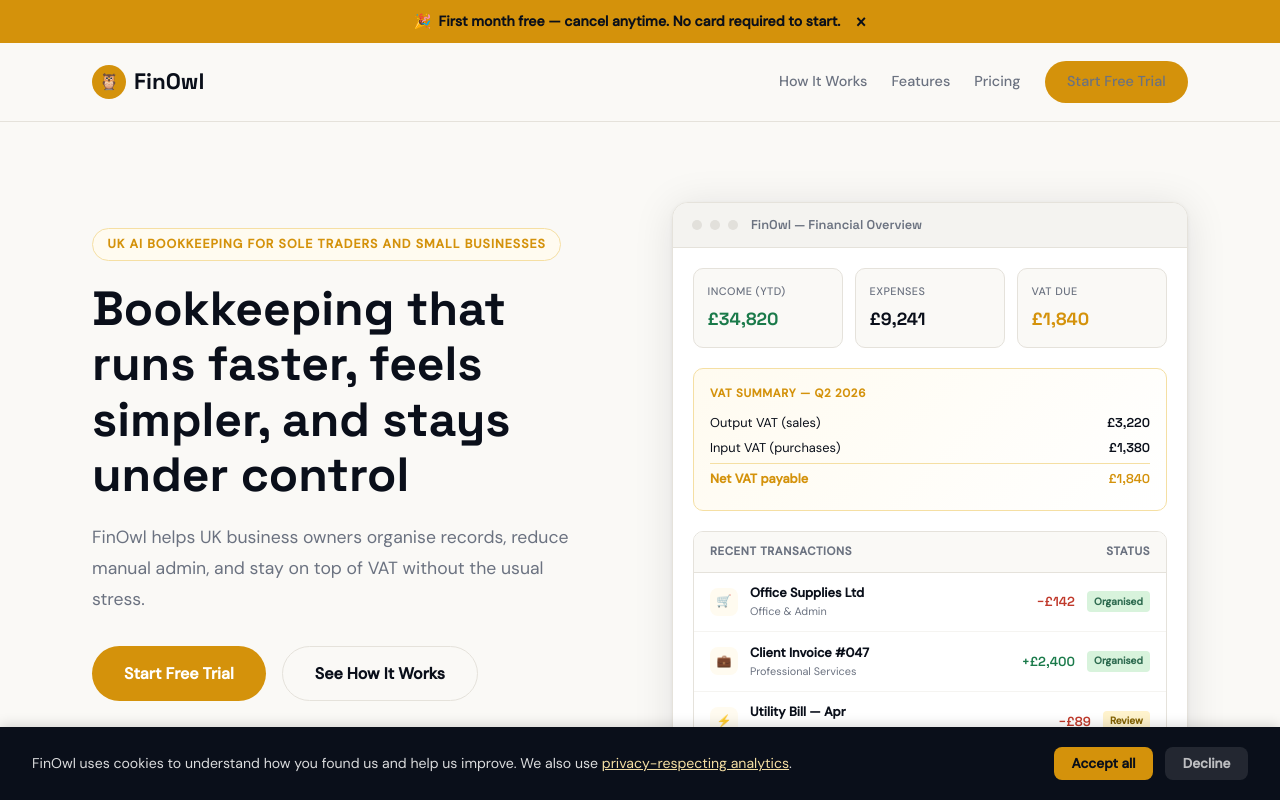
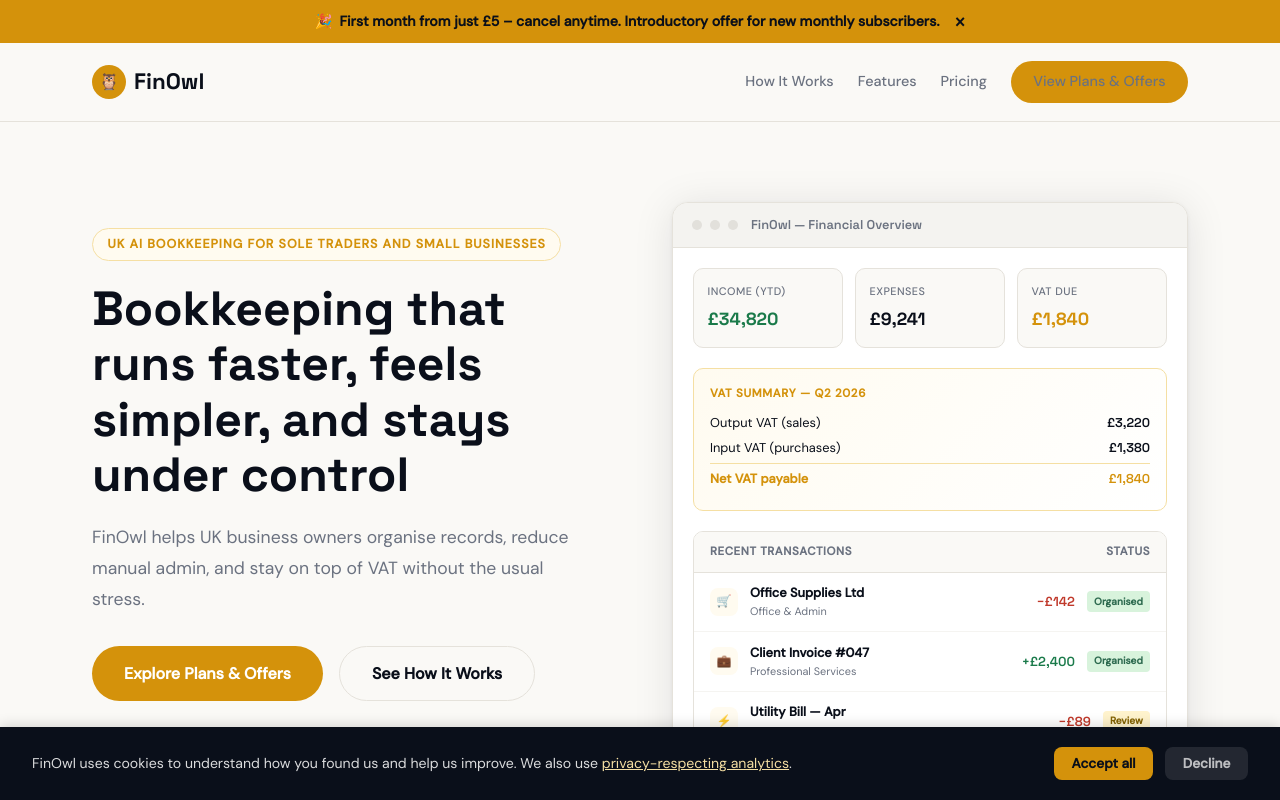
Before and after one commit to FinOwlUK/finowl, a website: page public/index.html in a window 1280 px wide. Shown: the top 800 px of the page. Drawn offline with Linux system fonts and the light colour scheme.

Commit message:
Update homepage messaging for paid introductory offer

```diff
--- a/public/index.html
+++ b/public/index.html
@@ -1598,7 +1598,7 @@
 
     <!-- ── Top Banner ──────────────────────────────────────── -->
     <div id="beta-banner" style="background: var(--amber); color: var(--ink); padding: 0.65rem 2rem; text-align: center; font-size: 0.88rem; font-weight: 600; position: relative; z-index: 100;">
-        <span>🎉 &nbsp;<strong>First month free — cancel anytime.</strong> No card required to start.</span>
+        <span>🎉 &nbsp;<strong>First month from just £5 – cancel anytime.</strong> Introductory offer for new monthly subscribers.</span>
         <button id="beta-banner-close" onclick="document.getElementById('beta-banner').style.display='none'" style="background:none; border:none; font-size:1.1rem; cursor:pointer; color:var(--ink); margin-left:0.75rem; padding:0; line-height:1; vertical-align:middle; font-weight:700;" aria-label="Dismiss">&times;</button>
     </div>
 
@@ -1613,7 +1613,7 @@
                 <a href="#how-it-works" class="nav-link-hide">How It Works</a>
                 <a href="#features" class="nav-link-hide">Features</a>
                 <a href="#pricing">Pricing</a>
-                <a href="/login" class="btn btn-primary">Start Free Trial</a>
+                <a href="#pricing" class="btn btn-primary">View Plans & Offers</a>
             </div>
         </nav>
     </div>
@@ -1630,7 +1630,7 @@
                     <p class="hero-subheadline">FinOwl helps UK business owners organise records, reduce manual admin, and stay on top of VAT without the usual stress.</p>
 
                     <div class="hero-ctas">
-                        <a href="/login" class="btn btn-primary btn-lg">Start Free Trial</a>
+                        <a href="#pricing" class="btn btn-primary btn-lg">Explore Plans & Offers</a>
                         <a href="#how-it-works" class="btn btn-secondary btn-lg">See How It Works</a>
                     </div>
 
```
